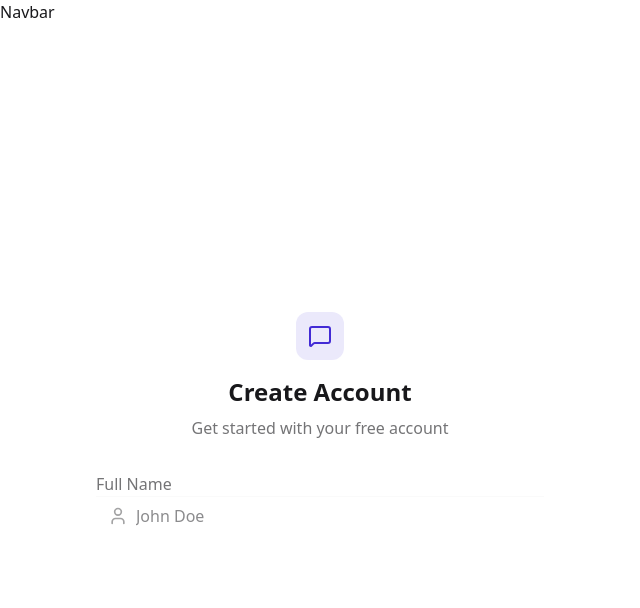
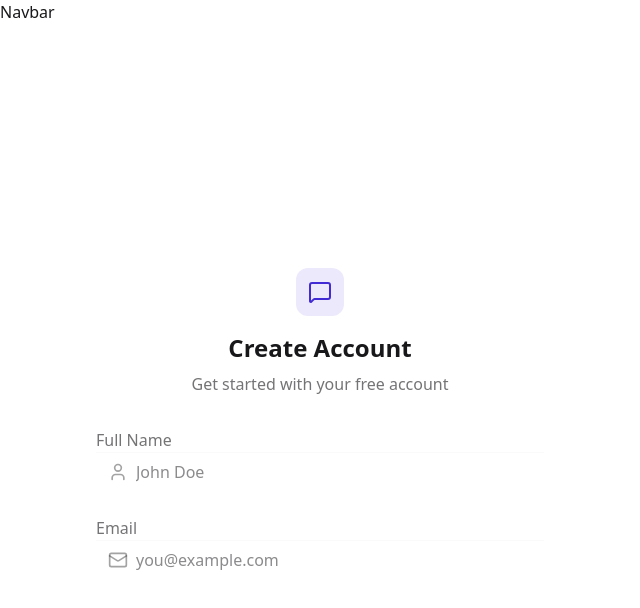
Before and after one commit to anasxyz/chat-app, a React (Vite) app in the folder frontend/: page /signup in a window 1280 px wide. Shown: the top 608 px of the page, without its empty margins (0-640 px from the left). Built offline with nearby package versions, Linux system fonts and the light colour scheme; no server answers.

Commit message:
Added email input in form

```diff
--- a/frontend/src/pages/SignUpPage.jsx
+++ b/frontend/src/pages/SignUpPage.jsx
@@ -1,6 +1,6 @@
 import React, { useState } from 'react';
 import { useAuthStore } from '../store/useAuthStore';
-import { MessageSquare, User } from 'lucide-react';
+import { Mail, MessageSquare, User } from 'lucide-react';
 
 const SignUpPage = () => {
   const [showPassword, setShowPassword] = useState(false);
@@ -54,6 +54,24 @@
               />
             </div>
           </div>
+
+          <div className="form-control">
+            <label className="label">
+              <span className="label-text font-medium">Email</span>
+            </label>
+            <div className="relative">
+              <div className="absolute inset-y-0 left-0 pl-3 flex items-center pointer-events-none z-10">
+                <Mail className="size-5 text-base-content/40" />
+              </div>
+              <input
+                type="text"
+                className={`input input-bordered w-full pl-10`}
+                placeholder="you@example.com"
+                value={formData.fullName}
+                onChange={(e) => setFormData({ ...formData, email: e.target.value })}
+              />
+            </div>
+          </div>
         </form>
       </div>
     </div>
```
